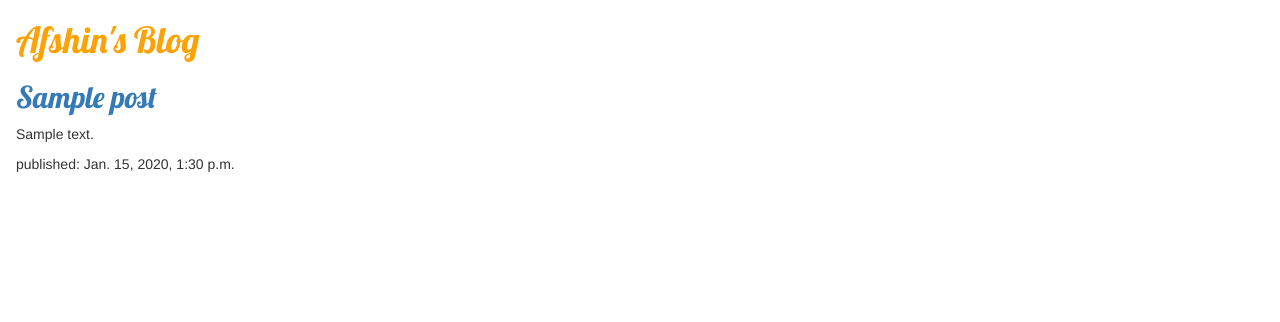
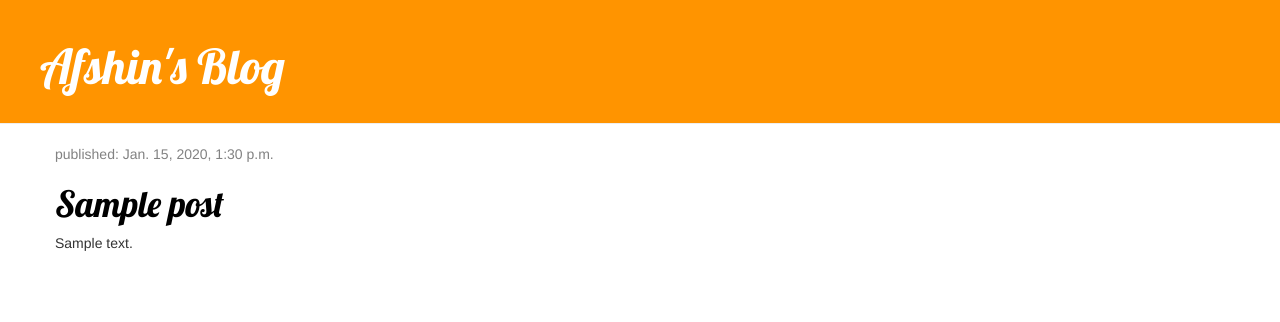
Before and after one commit to AfshinMorpha/my-first-blog, a Django app: template blog/templates/blog/post_list.html in a window 1280 px wide. Shown: the top 322 px of the page. Run offline with Django 3.2, Linux system fonts and the light colour scheme; the template is opened without the code that fills it: values that come from a table or form of the project are taken from there, others are empty; tables that the repository leaves empty hold one stand-in row (values such as "Sample post"); some libraries are stand-ins or nearby versions.

Commit message:
updating html

```diff
--- a/blog/static/css/blog.css
+++ b/blog/static/css/blog.css
@@ -1,10 +1,47 @@
-h1 a {
-    color: #FCA205;
-    font-family: 'Lobster';
+
+.page-header {
+    background-color: #ff9400;
+    margin-top: 0;
+    padding: 20px 20px 20px 40px;
 }
-h2 a {
-    font-family: 'Lobster';
+
+.page-header h1, .page-header h1 a, .page-header h1 a:visited, .page-header h1 a:active {
+    color: #ffffff;
+    font-size: 36pt;
+    text-decoration: none;
 }
-body {
-    padding-left: 16px;
+
+.content {
+    margin-left: 40px;
 }
+
+h1, h2, h3, h4 {
+    font-family: 'Lobster', cursive;
+}
+
+.date {
+    color: #828282;
+}
+
+.save {
+    float: right;
+}
+
+.post-form textarea, .post-form input {
+    width: 100%;
+}
+
+.top-menu, .top-menu:hover, .top-menu:visited {
+    color: #ffffff;
+    float: right;
+    font-size: 26pt;
+    margin-right: 20px;
+}
+
+.post {
+    margin-bottom: 70px;
+}
+
+.post h1 a, .post h1 a:visited {
+    color: #000000;
+}
--- a/blog/templates/blog/post_list.html
+++ b/blog/templates/blog/post_list.html
@@ -10,15 +10,24 @@
     <link rel="stylesheet" href="{% static 'css/blog.css' %}">
 </head>
 <body>
-<div>
+<div class="page-header">
     <h1><a href="">Afshin's Blog</a></h1>
 </div>
 {% for post in posts %}
-<div>
-    <h2><a href="">{{ post.title }}</a></h2>
-    <p>{{ post.text|linebreaksbr }}</p>
-    <p>published: {{ post.published_date }}</p>
-
+<div class="content container">
+    <div class="row">
+        <div class="col-md-8">
+            {% for post in posts %}
+                <div class="post">
+                    <div class="date">
+                        <p>published: {{ post.published_date }}</p>
+                    </div>
+                    <h1><a href="">{{ post.title }}</a></h1>
+                    <p>{{ post.text|linebreaksbr }}</p>
+                </div>
+            {% endfor %}
+        </div>
+    </div>
 </div>
 {% endfor %}
 </body>
```
